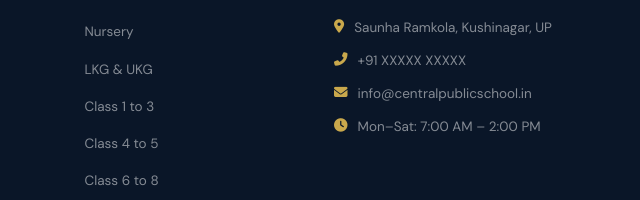
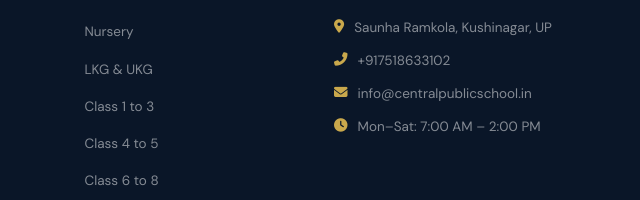
Before and after one commit to alokcmcc-code/school, a plain HTML site: page index.html in a window 1280 px wide. Shown: the part 10150-10350 px from the top of the page, 640-1280 px from the left. Drawn offline with nearby package versions, Linux system fonts and the light colour scheme; a web font is replaced by a local one.

Commit message:
Update index.html

```diff
--- a/index.html
+++ b/index.html
@@ -815,7 +815,7 @@
             <h4>Contact Info</h4>
             <ul class="footer-contact-list">
               <li><i class="fas fa-map-marker-alt"></i> Saunha Ramkola, Kushinagar, UP</li>
-              <li><i class="fas fa-phone-alt"></i> +91 XXXXX XXXXX</li>
+              <li><i class="fas fa-phone-alt"></i> +917518633102</li>
               <li><i class="fas fa-envelope"></i> info@centralpublicschool.in</li>
               <li><i class="fas fa-clock"></i> Mon–Sat: 7:00 AM – 2:00 PM</li>
             </ul>
```
